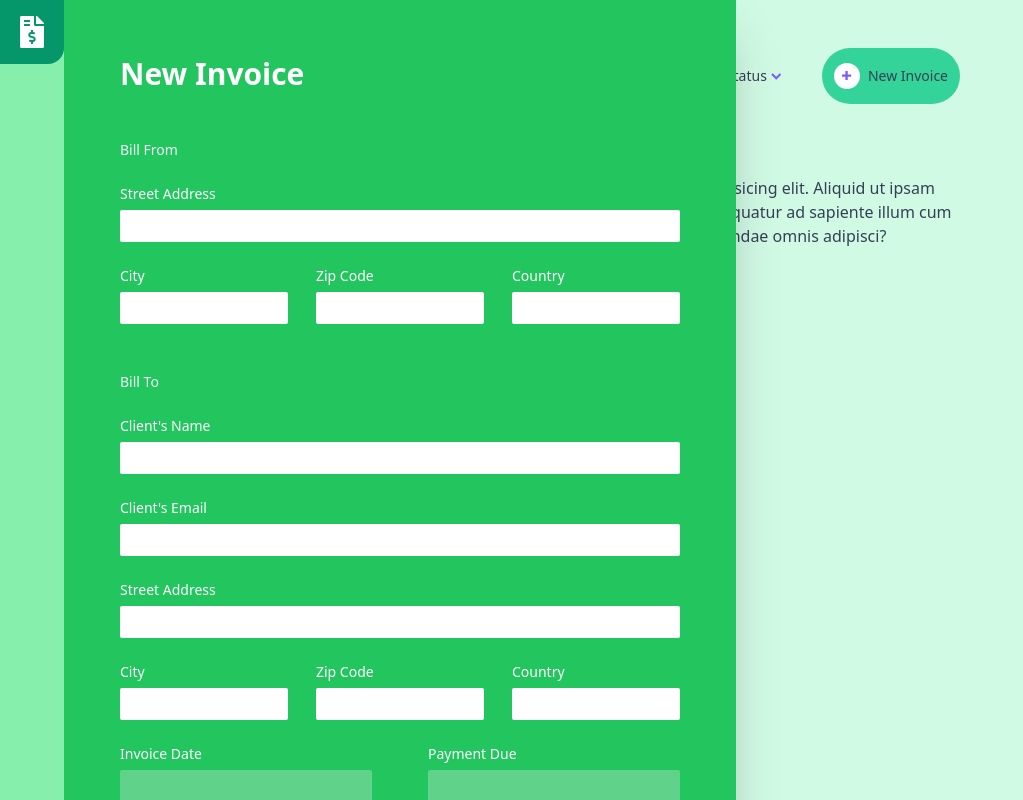
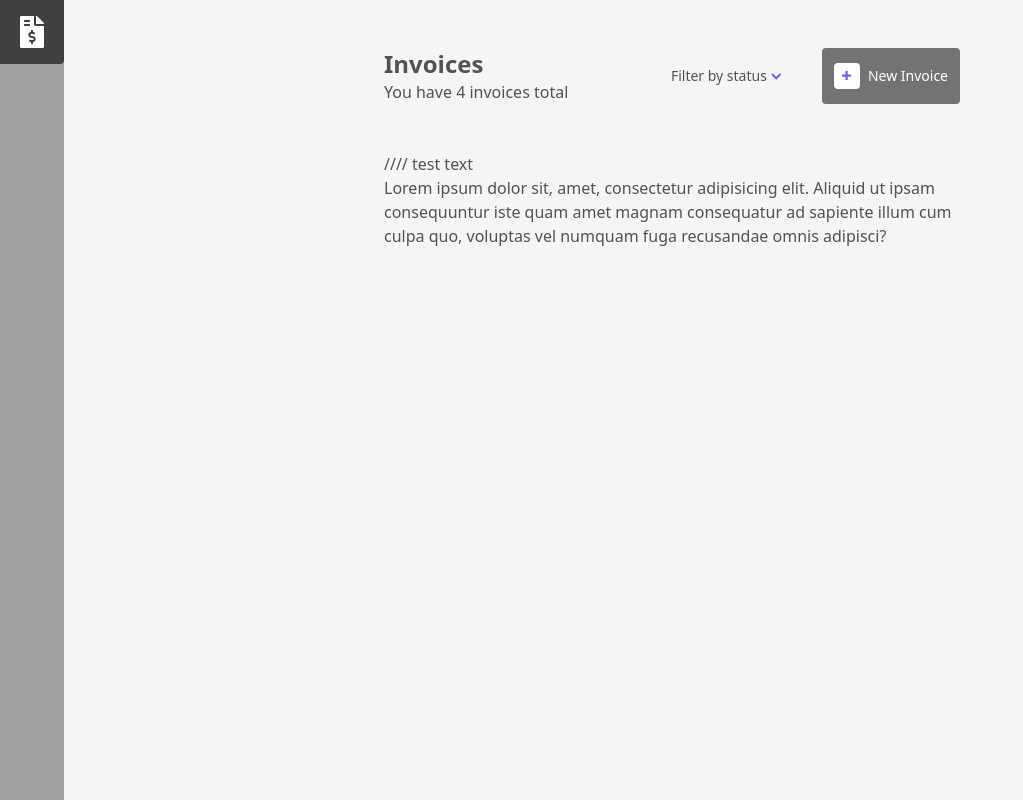
Before and after one commit to offishabby/invoice-app-vue, a Vue app: page / in a window 1280 px wide. Shown: the whole page, without its empty margins (0-1023 px from the left). Built offline with nearby package versions, Linux system fonts and the light colour scheme.

Commit message:
Restyled project in gray colors

```diff
--- a/src/App.vue
+++ b/src/App.vue
@@ -1,12 +1,14 @@
 <template>
-   <div class="bg-emerald-100">
+   <div class="bg-neutral-100">
       <div
          v-if="!isMobile"
          class="min-h-screen flex flex-col md:flex-row md:min-width-screen"
       >
          <Navigation />
          <div class="flex flex-col px-16 relative flex-1">
-            <InvoiceModal />
+            <Transition name="invoice">
+               <InvoiceModal v-if="this.invoiceModal" />
+            </Transition>
             <router-view />
          </div>
       </div>
@@ -25,6 +27,8 @@
 <script>
 import Navigation from "./components/Navigation.vue";
 import InvoiceModal from "./components/InvoiceModal.vue";
+
+import { mapState } from "vuex";
 
 export default {
    components: { Navigation, InvoiceModal },
@@ -47,7 +51,21 @@ export default {
          this.isMobile = false;
       },
    },
+   computed: {
+      ...mapState(["invoiceModal"]),
+   },
 };
 </script>
 
-<style></style>
+<style>
+/* classes for animation */
+.invoice-enter-active,
+.invoice-leave-active {
+   transition: opacity 0.5s ease;
+}
+
+.invoice-enter-from,
+.invoice-leave-to {
+   opacity: 0;
+}
+</style>
--- a/src/components/InvoiceModal.vue
+++ b/src/components/InvoiceModal.vue
@@ -2,17 +2,17 @@
 	<div
 		@click="checkClick"
 		ref="invoiceWrap"
-		class="invoice-wrap z-10 fixed top-[64px] bg-transparent w-full left-0 md:top-0 md:left-[64px] h-screen overflow-auto flex flex-col md:pb-0 pb-14 "
+		class="invoice-wrap z-10 fixed top-[64px] bg-transparent w-full left-0 md:top-0 md:left-[64px] h-screen overflow-auto flex flex-col md:pb-0 pb-14"
 	>
 		<form
 			@submit.prevent="submitForm"
-			class="invoice-content text-white shadow-2xl bg-green-500 relative p-14 max-w-2xl w-full"
+			class="invoice-content text-white text-neutral-600 shadow-2xl bg-neutral-300 relative p-14 max-w-2xl w-full"
 		>
-			<h1 class="mb-12 text-white text-3xl font-bold">New Invoice</h1>
+			<h1 class="mb-12 text-3xl font-bold">New Invoice</h1>
 
 			<!-- Bill From -->
 			<div class="bill-from flex flex-col">
-				<h4 class="mb-6 text-slate-100 text-sm">Bill From</h4>
+				<h4 class="underline mb-6 text-sm">Bill From</h4>
 				<div class="input flex flex-col">
 					<label
 						class="mb-1.5 text-sm"
@@ -20,7 +20,7 @@
 						>Street Address</label
 					>
 					<input
-						class="mb-6 border-none rounded-sm text-slate-800 px-3 py-1"
+						class="mb-6 border-neutral-400 border-b-2 outline-none roundedext-slate-800 px-3 py-1"
 						required
 						type="text"
 						id="billerStreetAddress"
@@ -35,7 +35,7 @@
 							>City</label
 						>
 						<input
-							class="mb-6 border-none rounded-sm text-slate-800 px-3 py-1"
+							class="mb-6 border-neutral-400 border-b-2 outline-none roundedext-slate-800 px-3 py-1"
 							required
 							type="text"
 							id="billerCity"
@@ -49,7 +49,7 @@
 							>Zip Code</label
 						>
 						<input
-							class="mb-6 border-none rounded-sm text-slate-800 px-3 py-1"
+							class="mb-6 border-neutral-400 border-b-2 outline-none roundedext-slate-800 px-3 py-1"
 							required
 							type="text"
 							id="billerZipCode"
@@ -63,7 +63,7 @@
 							>Country</label
 						>
 						<input
-							class="mb-6 border-none rounded-sm text-slate-800 px-3 py-1"
+							class="mb-6 border-neutral-400 border-b-2 outline-none roundedext-slate-800 px-3 py-1"
 							required
 							type="text"
 							id="billerCountry"
@@ -75,7 +75,7 @@
 
 			<!-- Bill To -->
 			<div class="bill-from flex flex-col">
-				<h4 class="my-6 text-slate-100 text-sm">Bill To</h4>
+				<h4 class="my-6 underline text-sm">Bill To</h4>
 				<div class="input flex flex-col">
 					<label
 						class="mb-1.5 text-sm"
@@ -83,7 +83,7 @@
 						>Client's Name</label
 					>
 					<input
-						class="mb-6 border-none rounded-sm text-slate-800 px-3 py-1"
+						class="mb-6 border-neutral-400 border-b-2 outline-none roundedext-slate-800 px-3 py-1"
 						required
 						type="text"
 						id="clientName"
@@ -97,7 +97,7 @@
 						>Client's Email</label
 					>
 					<input
-						class="mb-6 border-none rounded-sm text-slate-800 px-3 py-1"
+						class="mb-6 border-neutral-400 border-b-2 outline-none roundedext-slate-800 px-3 py-1"
 						required
 						type="text"
 						id="clientEmail"
@@ -111,7 +111,7 @@
 						>Street Address</label
 					>
 					<input
-						class="mb-6 border-none rounded-sm text-slate-800 px-3 py-1"
+						class="mb-6 border-neutral-400 border-b-2 outline-none roundedext-slate-800 px-3 py-1"
 						required
 						type="text"
 						id="clientStreetAddress"
@@ -126,7 +126,7 @@
 							>City</label
 						>
 						<input
-							class="mb-6 border-none rounded-sm text-slate-800 px-3 py-1"
+							class="mb-6 border-neutral-400 border-b-2 outline-none roundedext-slate-800 px-3 py-1"
 							required
 							type="text"
 							id="clientCity"
@@ -140,7 +140,7 @@
 							>Zip Code</label
 						>
 						<input
-							class="mb-6 border-none rounded-sm text-slate-800 px-3 py-1"
+							class="mb-6 border-neutral-400 border-b-2 outline-none roundedext-slate-800 px-3 py-1"
 							required
 							type="text"
 							id="clientZipCode"
@@ -154,7 +154,7 @@
 							>Country</label
 						>
 						<input
-							class="mb-6 border-none rounded-sm text-slate-800 px-3 py-1"
+							class="mb-6 border-neutral-400 border-b-2 outline-none roundedext-slate-800 px-3 py-1"
 							required
 							type="text"
 							id="clientCountry"
@@ -174,7 +174,7 @@
 							>Invoice Date</label
 						>
 						<input
-							class="mb-6 border-none rounded-sm text-slate-800 px-3 py-1"
+							class="mb-6 border-neutral-400 border-b-2 outline-none roundedext-slate-800 px-3 py-1"
 							disabled
 							type="text"
 							id="invoiceDate"
@@ -188,11 +188,11 @@
 							>Payment Due</label
 						>
 						<input
-							class="mb-6 border-none rounded-sm text-slate-800 px-3 py-1"
+							class="mb-6 border-neutral-400 border-b-2 outline-none roundedext-slate-800 px-3 py-1"
 							disabled
 							type="text"
 							id="paymentDueDateUnix"
-							v-model="paymentDueDateUnix"
+							v-model="paymentDueDate"
 						/>
 					</div>
 				</div>
@@ -203,8 +203,7 @@
 						>Payment Terms</label
 					>
 					<select
-						class="mb-5 border-none rounded-sm text-slate-800 py-1"
-						disabled
+						class="mb-5 border-neutral-400 border-b-2 outline-none roundedext-slate-800 py-1.5 px-3"
 						type="text"
 						id="paymentTerms"
 						v-model="paymentTerms"
@@ -220,7 +219,7 @@
 						>Product Description</label
 					>
 					<input
-						class="mb-6 border-none rounded-sm text-slate-800 px-3 py-1"
+						class="mb-6 border-neutral-400 border-b-2 outline-none roundedext-slate-800 px-3 py-1"
 						disabled
 						type="text"
 						id="productDescription"
@@ -228,7 +227,7 @@
 					/>
 				</div>
 				<div class="work-items">
-					<h3 class="mb-4 text-lg text-slate-100">Items List</h3>
+					<h3 class="mb-4 text-lg">Items List</h3>
 					<table class="items-list w-full">
 						<tr class="table-heading mb-4 flex gap-[16px] text-sm">
 							<th class="text-left item-name basis-1/2">Item Name</th>
@@ -243,30 +242,29 @@
 						>
 							<td class="item-name basis-1/2">
 								<input
-									class="mb-6 border-none rounded-sm text-slate-800 px-3 py-1"
+									class="mb-6 border-neutral-400 border-b-2 outline-none roundedext-slate-800 px-3 py-1"
 									type="text"
 									v-model="item.itemName"
 								/>
 							</td>
 							<td class="qty basis-1/10">
 								<input
-									class="mb-6 border-none rounded-sm text-slate-800 px-3 py-1"
+									class="mb-6 border-neutral-400 border-b-2 outline-none roundedext-slate-800 px-3 py-1"
 									type="text"
 									v-model="item.qty"
 								/>
 							</td>
 							<td class="price basis-1/5">
 								<input
-									class="mb-6 border-none rounded-sm text-slate-800 px-3 py-1"
+									class="mb-6 border-neutral-400 border-b-2 outline-none roundedext-slate-800 px-3 py-1"
 									type="text"
 									v-model="item.price"
 								/>
 							</td>
-							<td class="total basis-1/5 flex ">
+							<td class="total basis-1/5 flex">
 								$ {{ (item.total = item.qty * item.price) }}
 							</td>
 							<img
-
 								@click="deleteInvoiceItem(item.id)"
 								class="absolute top-[15px] w-3 h-4"
 								src="../assets/icon-delete.svg"
@@ -276,7 +274,7 @@
 					</table>
 					<div
 						@click="addNewInvoiceItem"
-						class="flex button align-middle justify-center p-2 rounded-full bg-purple-500 text-zinc-200 hover:bg-purple-600 duration-500 my-4"
+						class="flex button align-middle justify-center p-2 rounded bg-sky-600 hover:bg-sky-700 text-zinc-200 duration-500 my-4"
 					>
 						<!-- <img
 							class="h-[20px] w-auto self-center mr-1"
@@ -289,11 +287,11 @@
 			</div>
 
 			<!-- Save/Exit -->
-			<div class="save flex justify-between">
+			<div class="save flex justify-between text-white">
 				<div class="right flex">
 					<button
 						@click="closeInvoice"
-						class="p-2 rounded-full bg-red-400 hover:bg-red-500 duration-500"
+						class="py-2 px-3 rounded bg-red-500 hover:bg-red-600 duration-500"
 					>
 						Cancel
 					</button>
@@ -301,13 +299,13 @@
 				<div class="left gap-4 flex">
 					<button
 						@click="saveDraft"
-						class="p-2 rounded-full bg-purple-400 hover:bg-purple-500 duration-500"
+						class="p-2 rounded bg-sky-600 hover:bg-sky-700 duration-500"
 					>
 						Save Draft
 					</button>
 					<button
 						@click="publishInvoice"
-						class="px-3 py-2 rounded-full bg-purple-600 hover:bg-purple-700 duration-500"
+						class="px-3 py-2 rounded bg-sky-600 hover:bg-sky-700 duration-500"
 					>
 						Create Invoice
 					</button>
@@ -318,6 +316,7 @@
 </template>
 
 <script>
+import { mapMutations } from "vuex";
 export default {
 	name: "InvoiceModal",
 
@@ -343,9 +342,39 @@ export default {
 			invoiceDraft: null,
 			invoiceItemList: [],
 			invoiceTotal: 0,
+			dateOptions: {
+				year: "numeric",
+				month: "long",
+				day: "numeric",
+			},
 		};
+	},
+	created() {
+		this.invoiceDateUnix = Date.now();
+		this.invoiceDate = new Date(this.invoiceDateUnix).toLocaleDateString(
+			"en",
+			this.dateOptions
+		);
+	},
+	methods: {
+		...mapMutations(["TOGGLE_INVOICE"]),
+		closeInvoice() {
+			this.TOGGLE_INVOICE();
+		},
+	},
+	watch: {
+		paymentTerms() {
+			let futureDate = new Date();
+			this.paymentDueDateUnix = futureDate.setDate(
+				futureDate.getDate() + +this.paymentTerms
+			);
+
+			this.paymentDueDate = new Date(
+				this.paymentDueDateUnix
+			).toLocaleDateString("en-us", this.dateOptions);
+		},
 	},
 };
 </script>
 
-<style lang="css" scoped></style>text-left
+<style lang="css" scoped></style>
--- a/src/components/Navigation.vue
+++ b/src/components/Navigation.vue
@@ -1,6 +1,6 @@
 <template>
-  <header class="bg-green-300 z-10 flex flex-row md:flex-col md:min-h-full md:w-16 ">
-    <div class="flex justify-center bg-emerald-600 rounded-br-2xl p-4">
+  <header class="bg-neutral-400 z-20 flex flex-row md:flex-col md:min-h-full md:w-16 ">
+    <div class="flex justify-center bg-neutral-700 rounded-br p-4">
       <img class="w-auto h-8" src="../assets/file-invoice-dollar-solid.png" alt="dollar sign">
     </div>
   </header>
--- a/src/store/index.js
+++ b/src/store/index.js
@@ -2,8 +2,12 @@ import { createStore } from 'vuex'
 
 export default createStore({
   state: {
+    invoiceModal: false
   },
   mutations: {
+    TOGGLE_INVOICE(state) {
+      state.invoiceModal = !state.invoiceModal
+    }
   },
   actions: {
   },
--- a/src/views/Home.vue
+++ b/src/views/Home.vue
@@ -1,5 +1,5 @@
 <template>
-  <div class="home font-normal max-w-xl mx-auto text-slate-700">
+  <div class="home font-normal max-w-xl mx-auto text-neutral-600">
     <div class="header my-12 flex justify-center">
       <div class="flex flex-col flex-1">
         <h1 class="text-2xl font-bold">Invoices</h1>
@@ -45,9 +45,9 @@
         </div>
         <div
           @click="newInvoice"
-          class="flex flex-1 items-center rounded-full bg-emerald-400 px-3 py-2  text-sm"
+          class="flex flex-1 text-white items-center rounded hover:bg-neutral-600 duration-300 bg-neutral-500 px-3 py-2  text-sm"
         >
-          <div class="flex p-2 mr-2 rounded-full justify-center items-center bg-white ">
+          <div class="flex p-2 mr-2 rounded justify-center items-center bg-white ">
             <img
               src="../assets/icon-plus.svg"
               alt=""
@@ -68,6 +68,7 @@
 </template>
 
 <script>
+import {mapMutations} from 'vuex'
 export default {
   name: "Home",
   components: {},
@@ -77,6 +78,12 @@ export default {
     };
   },
   methods: {
+    ...mapMutations(['TOGGLE_INVOICE']),
+
+    newInvoice() {
+      this.TOGGLE_INVOICE()
+    },
+
     toggleFilterMenu() {
       this.filterMenu = !this.filterMenu;
     }
```
Also changed, not shown: src/assets/icon-plus.svg.
